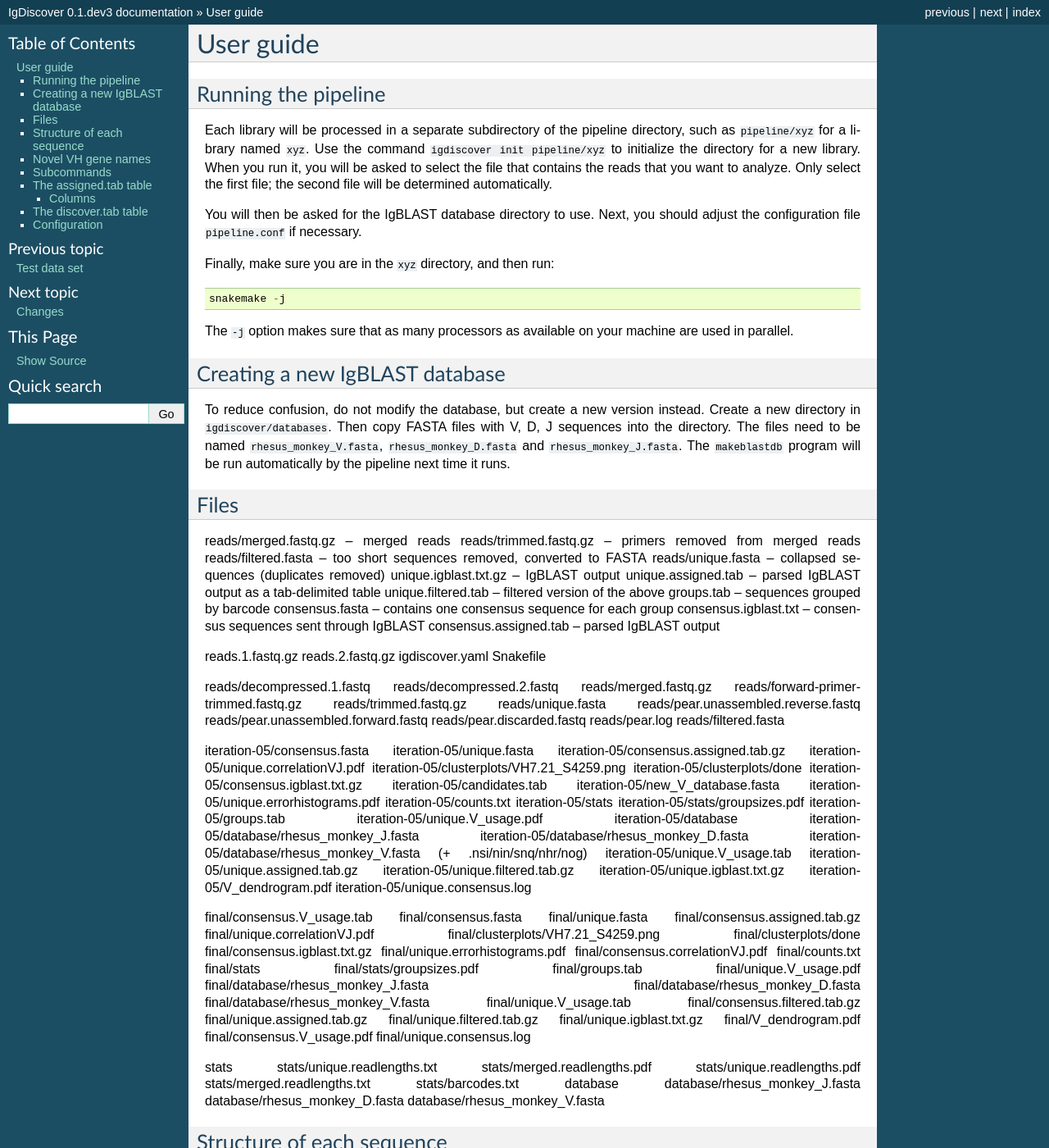
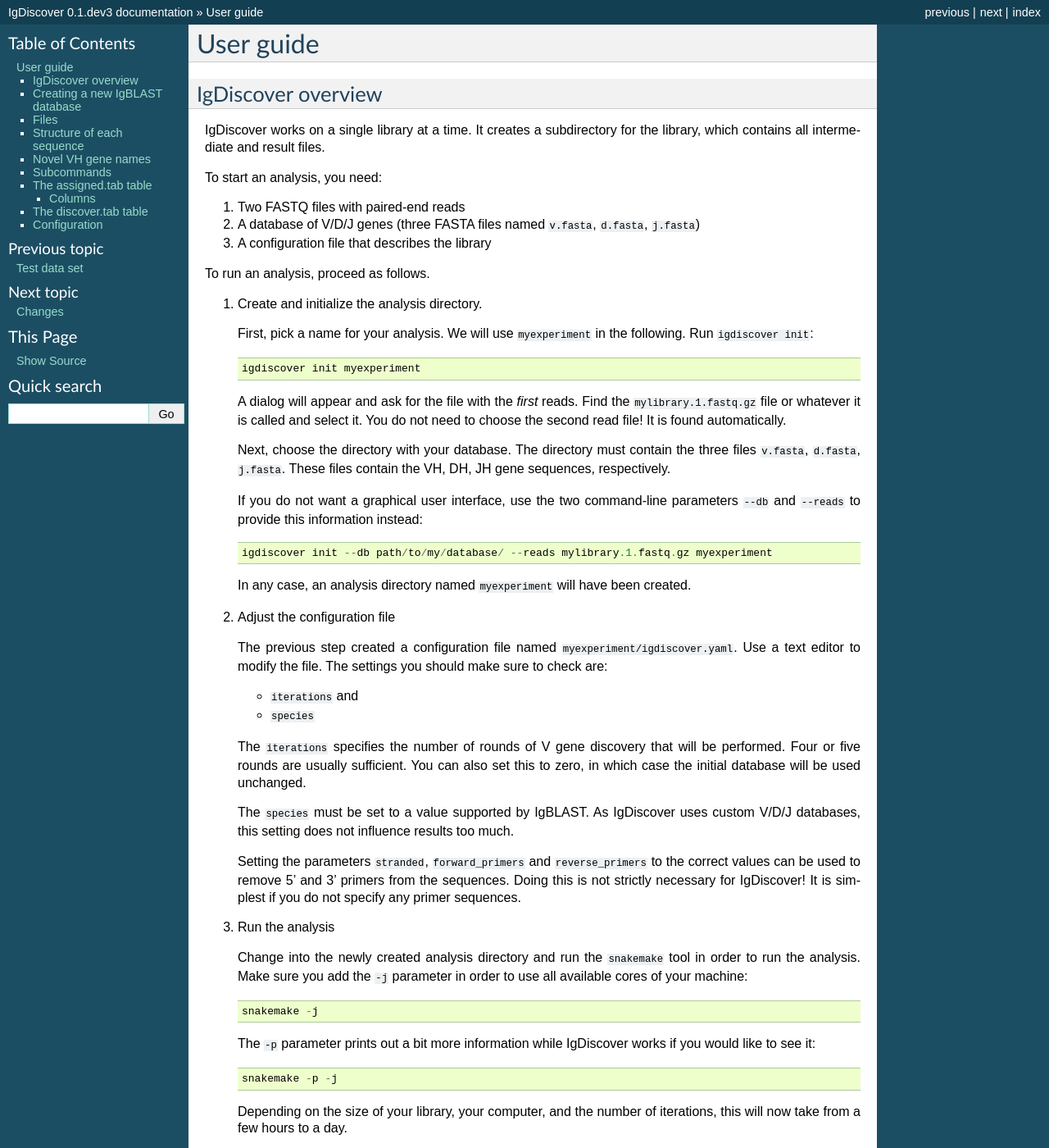
Before and after one commit to NBISweden/IgDiscover-legacy, a Sphinx documentation site: the page built from docs/guide.rst, in a window 1280 px wide and 1400 px high. Shown: the whole window at 82% size. Built offline with Sphinx 7.4.7, drawn with Linux system fonts in a browser that asks for light colours; some of the changed text lies outside the part shown.

Commit message:
Describe how to run IgDiscover

```diff
--- a/docs/guide.rst
+++ b/docs/guide.rst
@@ -3,25 +3,76 @@ User guide
 ==========
 
 
-Running the pipeline
-====================
+IgDiscover overview
+===================
 
-Each library will be processed in a separate subdirectory of the pipeline
-directory, such as ``pipeline/xyz`` for a library named ``xyz``. Use the command
-``igdiscover init pipeline/xyz`` to initialize the directory for a new library. When
-you run it, you will be asked to select the file that contains the reads that
-you want to analyze. Only select the first file; the second file will be
-determined automatically.
+IgDiscover works on a single library at a time. It creates a subdirectory for
+the library, which contains all intermediate and result files.
 
-You will then be asked for the IgBLAST database directory to use. Next, you
-should adjust the configuration file ``pipeline.conf`` if necessary.
+To start an analysis, you need:
 
-Finally, make sure you are in the ``xyz`` directory, and then run::
+1. Two FASTQ files with paired-end reads
+2. A database of V/D/J genes (three FASTA files named ``v.fasta``, ``d.fasta``, ``j.fasta``)
+3. A configuration file that describes the library
 
-    snakemake -j
+To run an analysis, proceed as follows.
 
-The ``-j`` option makes sure that as many processors as available on your machine
-are used in parallel.
+1. Create and initialize the analysis directory.
+
+   First, pick a name for your analysis. We will use ``myexperiment`` in the following.
+   Run ``igdiscover init``::
+
+       igdiscover init myexperiment
+
+   A dialog will appear and ask for the file with the *first* reads.
+   Find the ``mylibrary.1.fastq.gz`` file or whatever it is called and select it.
+   You do not need to choose the second read file!
+   It is found automatically.
+
+   Next, choose the directory with your database.
+   The directory must contain the three files ``v.fasta``, ``d.fasta``, ``j.fasta``.
+   These files contain the VH, DH, JH gene sequences, respectively.
+
+   If you do not want a graphical user interface, use the two command-line
+   parameters ``--db`` and ``--reads`` to provide this information instead::
+
+       igdiscover init --db path/to/my/database/ --reads mylibrary.1.fastq.gz myexperiment
+
+   In any case, an analysis directory named ``myexperiment`` will have been created.
+
+2. Adjust the configuration file
+
+   The previous step created a configuration file named ``myexperiment/igdiscover.yaml``.
+   Use a text editor to modify the file.
+   The settings you should make sure to check are:
+
+   - ``iterations`` and
+   - ``species``
+
+   The ``iterations`` specifies the number of rounds of V gene discovery that will be performed.
+   Four or five rounds are usually sufficient.
+   You can also set this to zero, in which case the initial database will be used unchanged.
+
+   The ``species`` must be set to a value supported by IgBLAST.
+   As IgDiscover uses custom V/D/J databases, this setting does not influence results too much.
+
+   Setting the parameters ``stranded``, ``forward_primers`` and ``reverse_primers`` to the correct values can be used to remove 5' and 3' primers from the sequences.
+   Doing this is not strictly necessary for IgDiscover!
+   It is simplest if you do not specify any primer sequences.
+
+3. Run the analysis
+
+   Change into the newly created analysis directory and run the ``snakemake`` tool in order to run the analysis.
+   Make sure you add the ``-j`` parameter in order to use all available cores of your machine::
+
+       snakemake -j
+
+   The ``-p`` parameter prints out a bit more information while IgDiscover works if you would like to see it::
+
+       snakemake -p -j
+
+   Depending on the size of your library, your computer, and the number of iterations, this will now take from a few hours to a day.
+
 
 
 Creating a new IgBLAST database
@@ -37,6 +88,22 @@ by the pipeline next time it runs.
 
 Files
 =====
+
+filtered.fasta
+flash.log
+forward-primer-trimmed.cutadapt.log
+forward-primer-trimmed.fastq.gz
+merged.fastq.gz
+pear.assembled.fastq
+pear.discarded.fastq
+pear.log
+pear.unassembled.forward.fastq
+pear.unassembled.reverse.fastq
+trimmed.cutadapt.log
+trimmed.fastq.gz
+unique.fasta
+
+
 
 reads/merged.fastq.gz -- merged reads
 reads/trimmed.fastq.gz -- primers removed from merged reads
@@ -56,8 +123,6 @@ reads.2.fastq.gz
 igdiscover.yaml
 Snakefile
 
-reads/decompressed.1.fastq
-reads/decompressed.2.fastq
 reads/merged.fastq.gz
 reads/forward-primer-trimmed.fastq.gz
 reads/trimmed.fastq.gz
```
